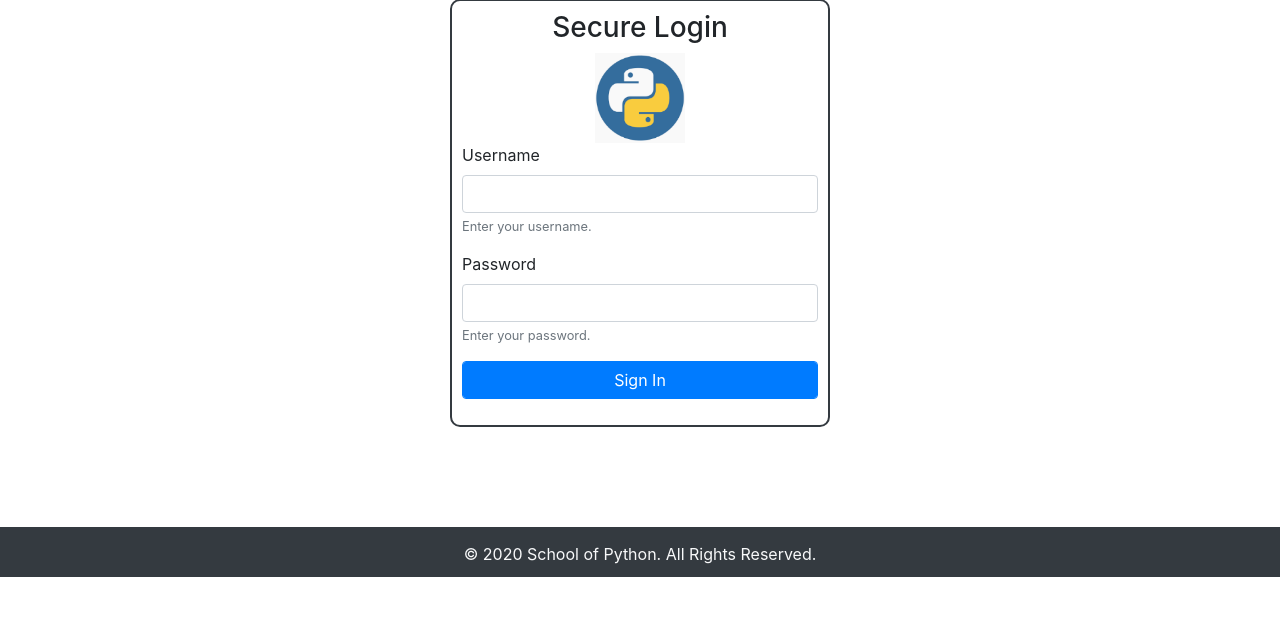
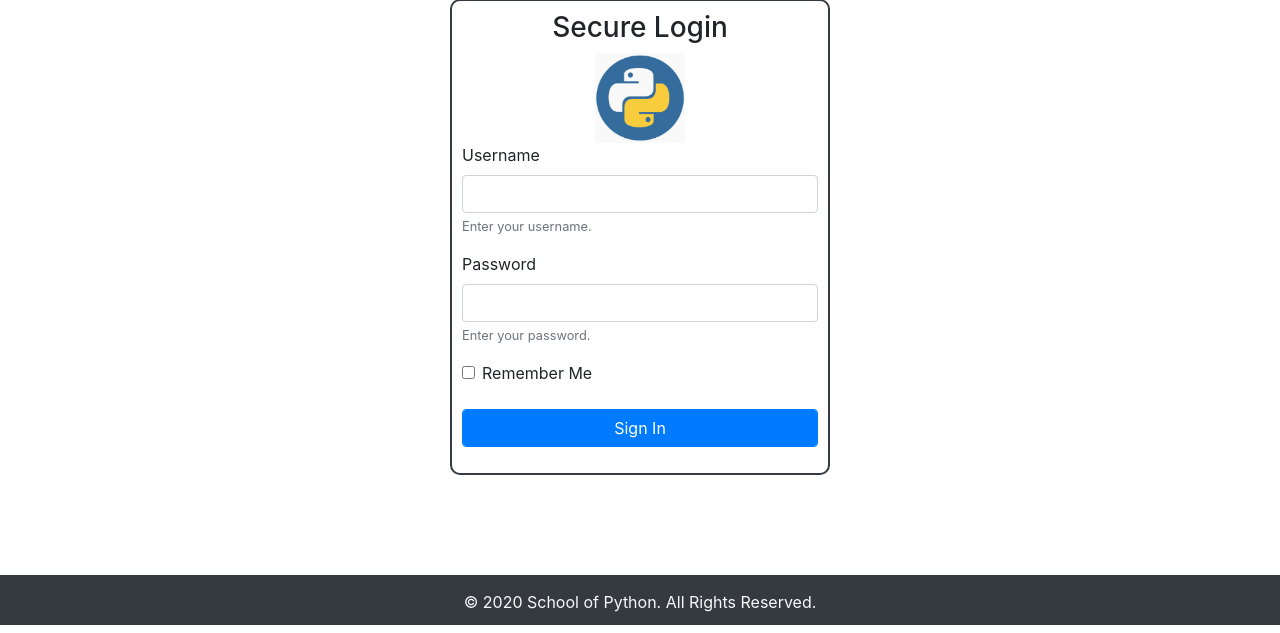
Before and after one commit to joemalski/enrollment_system, a Flask app: page /login in a window 1280 px wide. Shown: the part 151-784 px from the top of the page. Run offline with Flask 2, Linux system fonts and the light colour scheme; some libraries are stand-ins or nearby versions.

Commit message:
add remember me check box in login form

```diff
--- a/app/forms.py
+++ b/app/forms.py
@@ -1,9 +1,10 @@
 from flask_wtf import FlaskForm
-from wtforms import StringField, PasswordField, SubmitField
+from wtforms import StringField, PasswordField, SubmitField, BooleanField
 from wtforms.validators import DataRequired, Length
 
 
 class LoginForm(FlaskForm):
+
     username = StringField('Username', validators=[
         DataRequired(message='Username is required!'),
         Length(
@@ -12,6 +13,7 @@ class LoginForm(FlaskForm):
             message='Username must be bewteen 5-8 characters long!'
         )
     ])
+
     password = PasswordField('Password', validators=[
         DataRequired(message='Password is required!'),
         Length(
@@ -19,4 +21,7 @@ class LoginForm(FlaskForm):
             message='Password must be atleast 6 characters!'
         )
     ])
+
+    remember_me = BooleanField('Remember Me')
+
     submit = SubmitField('Sign In')
--- a/app/templates/login.html
+++ b/app/templates/login.html
@@ -49,6 +49,14 @@
                         {% endif %}
                     {% endif %}
                 </div>
+
+                <div class="form-group">
+                    <div class="form-check">
+                        {{ form.remember_me(id='False', class='form-check-input') }}
+                        {{ form.remember_me.label }}
+                    </div>
+                </div>
+
                 <div class="form-group text-center">
                     {% if form.validate() %}
                         {{ form.submit(id=False, class='form-control btn btn-primary is-valid') }}
```
Also changed, not shown: app/routes.py (line endings or trailing spaces).
